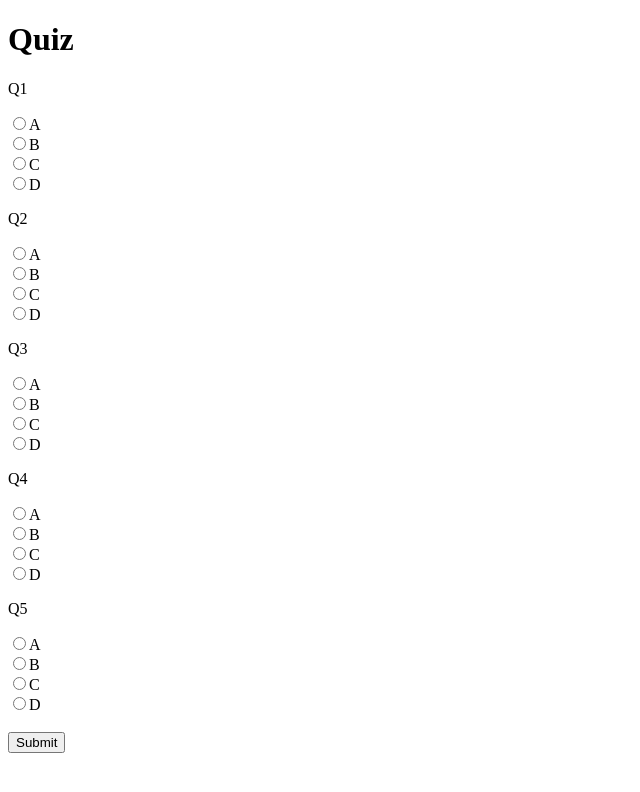
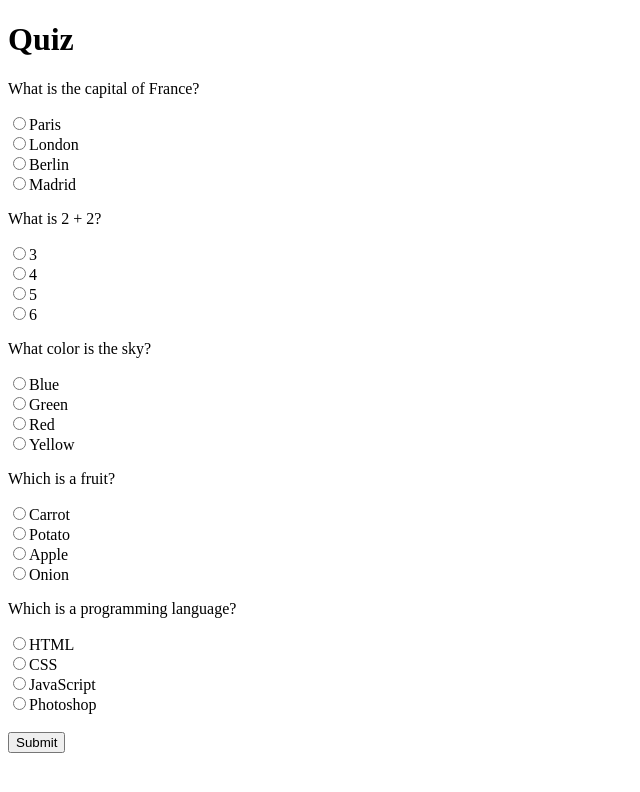
Before and after one commit to acciojob/quiz-with-session-shivrajkhating, a website: page main.html in a window 1280 px wide. Shown: the whole page, without its empty margins (0-640 px from the left). Drawn offline with Linux system fonts and the light colour scheme.

Commit message:
created a submission

```diff
--- a/main.html
+++ b/main.html
@@ -13,7 +13,7 @@
 
   <button id="submit">Submit</button>
 
-  <h2 id="score"></h2>
+  <div id="score"></div>
 
   <script src="./script.js"></script>
 </body>
--- a/script.js
+++ b/script.js
@@ -1,10 +1,30 @@
-// 🔹 Questions (with correct answers)
+// 🔹 EXACT questions (match Cypress)
 const questionsData = [
-  { q: "Q1", options: ["A", "B", "C", "D"], answer: "A" },
-  { q: "Q2", options: ["A", "B", "C", "D"], answer: "B" },
-  { q: "Q3", options: ["A", "B", "C", "D"], answer: "C" },
-  { q: "Q4", options: ["A", "B", "C", "D"], answer: "D" },
-  { q: "Q5", options: ["A", "B", "C", "D"], answer: "A" },
+  {
+    question: "What is the capital of France?",
+    choices: ["Paris", "London", "Berlin", "Madrid"],
+    answer: "Paris",
+  },
+  {
+    question: "What is 2 + 2?",
+    choices: ["3", "4", "5", "6"],
+    answer: "4",
+  },
+  {
+    question: "What color is the sky?",
+    choices: ["Blue", "Green", "Red", "Yellow"],
+    answer: "Blue",
+  },
+  {
+    question: "Which is a fruit?",
+    choices: ["Carrot", "Potato", "Apple", "Onion"],
+    answer: "Apple",
+  },
+  {
+    question: "Which is a programming language?",
+    choices: ["HTML", "CSS", "JavaScript", "Photoshop"],
+    answer: "JavaScript",
+  },
 ];
 
 const questionsDiv = document.getElementById("questions");
@@ -14,67 +34,69 @@ const scoreDiv = document.getElementById("score");
 // 🔹 Load progress
 let progress = JSON.parse(sessionStorage.getItem("progress")) || {};
 
-// 🔹 Render questions
+// 🔹 Render
 function renderQuestions() {
   questionsDiv.innerHTML = "";
 
-  questionsData.forEach((item, index) => {
-    const qDiv = document.createElement("div");
+  questionsData.forEach((q, index) => {
+    const div = document.createElement("div");
 
     const title = document.createElement("p");
-    title.textContent = item.q;
-    qDiv.appendChild(title);
+    title.textContent = q.question;
+    div.appendChild(title);
 
-    item.options.forEach((opt) => {
-      const label = document.createElement("label");
-
+    q.choices.forEach((choice) => {
       const input = document.createElement("input");
       input.type = "radio";
       input.name = "q" + index;
-      input.value = opt;
+      input.value = choice;
 
       // restore checked
-      if (progress[index] === opt) {
-        input.checked = true;
+      if (progress[index] === choice) {
+        input.setAttribute("checked", "true");
       }
 
       // save on change
       input.addEventListener("change", () => {
-        progress[index] = opt;
+        progress[index] = choice;
         sessionStorage.setItem("progress", JSON.stringify(progress));
+
+        // remove checked from others
+        document
+          .querySelectorAll(`input[name="q${index}"]`)
+          .forEach((el) => el.removeAttribute("checked"));
+
+        input.setAttribute("checked", "true");
       });
 
-      label.appendChild(input);
-      label.append(opt);
-
-      qDiv.appendChild(label);
-      qDiv.appendChild(document.createElement("br"));
+      div.appendChild(input);
+      div.appendChild(document.createTextNode(choice));
+      div.appendChild(document.createElement("br"));
     });
 
-    questionsDiv.appendChild(qDiv);
+    questionsDiv.appendChild(div);
   });
 }
 
-// 🔹 Submit logic
+// 🔹 Submit
 submitBtn.addEventListener("click", () => {
   let score = 0;
 
-  questionsData.forEach((item, index) => {
-    if (progress[index] === item.answer) {
+  questionsData.forEach((q, index) => {
+    if (progress[index] === q.answer) {
       score++;
     }
   });
 
   scoreDiv.textContent = `Your score is ${score} out of 5.`;
-
   localStorage.setItem("score", score);
 });
 
-// 🔹 Load saved score (persist after refresh)
+// 🔹 Load saved score
 const savedScore = localStorage.getItem("score");
 if (savedScore !== null) {
   scoreDiv.textContent = `Your score is ${savedScore} out of 5.`;
 }
 
-// 🔹 Initial render
+// 🔹 Init
 renderQuestions();
```
